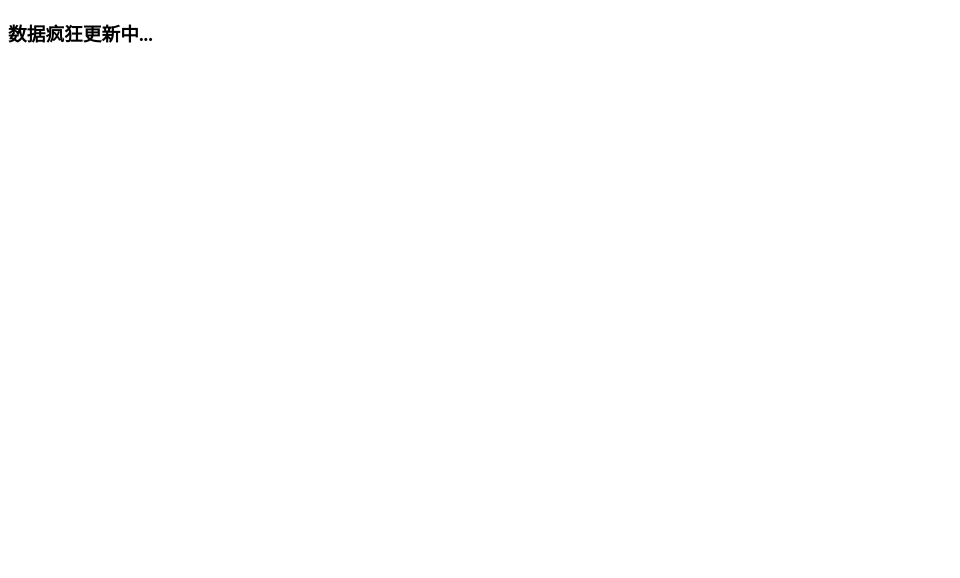
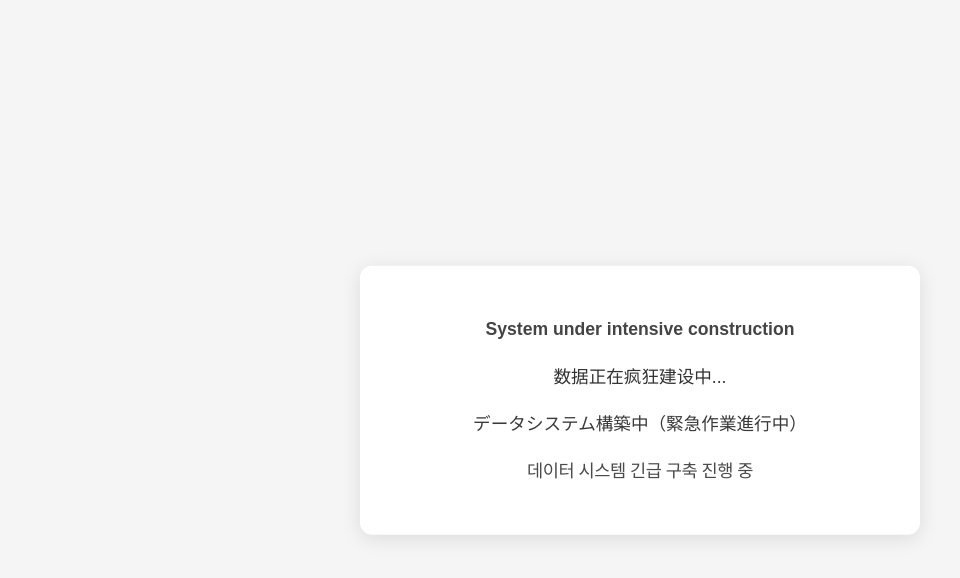
Before and after one commit to JVNSHAN/VTOOS.github.io, a plain HTML site: page index.html in a window 1280 px wide. Shown: the whole page, without its empty margins (0-960 px from the left). Drawn offline with Linux system fonts and the light colour scheme.

Commit message:
index.html

```diff
--- a/index.html
+++ b/index.html
@@ -4,8 +4,142 @@
     <meta charset="UTF-8">
     <meta name="viewport" content="width=device-width, initial-scale=1.0">
     <title>VTOOS</title>
+    <style>
+        body {
+            margin: 0;
+            padding: 0;
+            min-height: 100vh;
+            background-color: #f5f5f5;
+            position: relative;
+            font-family: Arial, sans-serif;
+        }
+
+        /* 初始LOGO样式 */
+        .intro-logo {
+            position: absolute;
+            top: 50%;
+            left: 50%;
+            transform: translate(-50%, -50%);
+            font-size: 4rem;
+            opacity: 1;
+            animation: logoFade 0.5s ease-out 3s forwards;
+            color: #2c3e50;
+            font-weight: 800;
+            text-transform: uppercase;
+            letter-spacing: 2px;
+        }
+
+
+
+        /* 主内容容器 */
+        .center-wrapper {
+            position: absolute;
+            top: 50%;
+            left: 50%;
+            transform: translate(-50%, -50%);
+            width: 90%;
+            max-width: 600px;
+            padding: 0 20px;
+            box-sizing: border-box;
+        }
+
+        .container {
+            text-align: center;
+            padding: 30px;
+            background: white;
+            border-radius: 12px;
+            box-shadow: 0 4px 20px rgba(0,0,0,0.1);
+            opacity: 0;
+            transform: translateY(15px);
+            transition: all 0.8s cubic-bezier(0.23, 1, 0.32, 1);
+        }
+
+        .container.active {
+            opacity: 1;
+            transform: translateY(0);
+        }
+
+        /* 多语言样式 */
+        .multi-lang p {
+            margin: 1.2rem 0;
+            line-height: 1.6;
+            font-size: 1.1rem;
+        }
+
+        .cn {
+            font-family: 'Microsoft Yahei', 'PingFang SC', sans-serif;
+            color: #333;
+            font-weight: 500;
+        }
+
+        .en {
+            color: #444;
+            font-weight: 600;
+        }
+
+        .jp {
+            font-family: 'Meiryo', 'Hiragino Sans', sans-serif;
+            color: #3a3a3a;
+        }
+
+        .kr {
+            font-family: 'Malgun Gothic', 'Apple SD Gothic Neo', sans-serif;
+            color: #4a4a4a;
+            letter-spacing: -0.5px;
+        }
+
+        /* 动画定义 */
+        @keyframes logoFade {
+            0% { opacity: 1; transform: translate(-50%, -50%) scale(1); }
+            100% { opacity: 0; transform: translate(-50%, -50%) scale(0.92); }
+        }
+
+        /* 响应式设计 */
+        @media (max-width: 768px) {
+            .intro-logo {
+                font-size: 3rem;
+            }
+            .container {
+                padding: 25px;
+            }
+        }
+
+        @media (max-width: 480px) {
+            .intro-logo {
+                font-size: 2.2rem;
+                letter-spacing: 1px;
+            }
+            .multi-lang p {
+                font-size: 1rem;
+                margin: 1rem 0;
+            }
+            .container {
+                padding: 20px;
+                border-radius: 8px;
+            }
+        }
+    </style>
 </head>
 <body>
-    <H3>数据疯狂更新中...</H3>
+    <h1 class="intro-logo">VTOOS</h1>
+
+    <div class="center-wrapper">
+        <div class="container">
+            <div class="multi-lang">
+                <p class="en">System under intensive construction</p>
+                <p class="cn">数据正在疯狂建设中...</p>
+                <p class="jp">データシステム構築中（緊急作業進行中）</p>
+                <p class="kr">데이터 시스템 긴급 구축 진행 중</p>
+            </div>
+        </div>
+    </div>
+
+    <script>
+        document.addEventListener('DOMContentLoaded', function() {
+            setTimeout(function() {
+                document.querySelector('.container').classList.add('active');
+            }, 2500);
+        });
+    </script>
 </body>
 </html>
```
